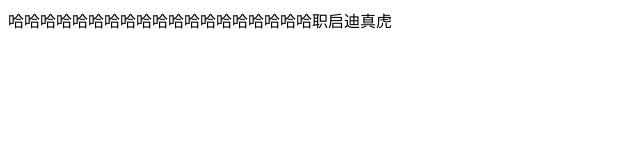
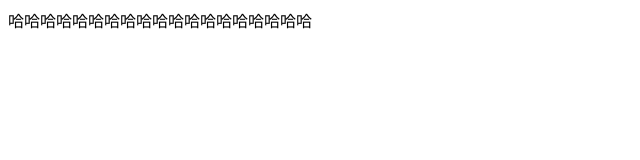
Before and after one commit to sjkq/day03, a plain HTML site: page hmw/index.html in a window 1280 px wide. Shown: the whole page, without its empty margins (0-640 px from the left). Drawn offline with Linux system fonts and the light colour scheme.

Commit message:
提交成功

```diff
--- a/hmw/index.html
+++ b/hmw/index.html
@@ -6,6 +6,6 @@
     <title>Document</title>
 </head>
 <body>
-    <div>哈哈哈哈哈哈哈哈哈哈哈哈哈哈哈哈哈哈哈职启迪真虎</div>
+    <div>哈哈哈哈哈哈哈哈哈哈哈哈哈哈哈哈哈哈哈</div>
 </body>
 </html>
```
